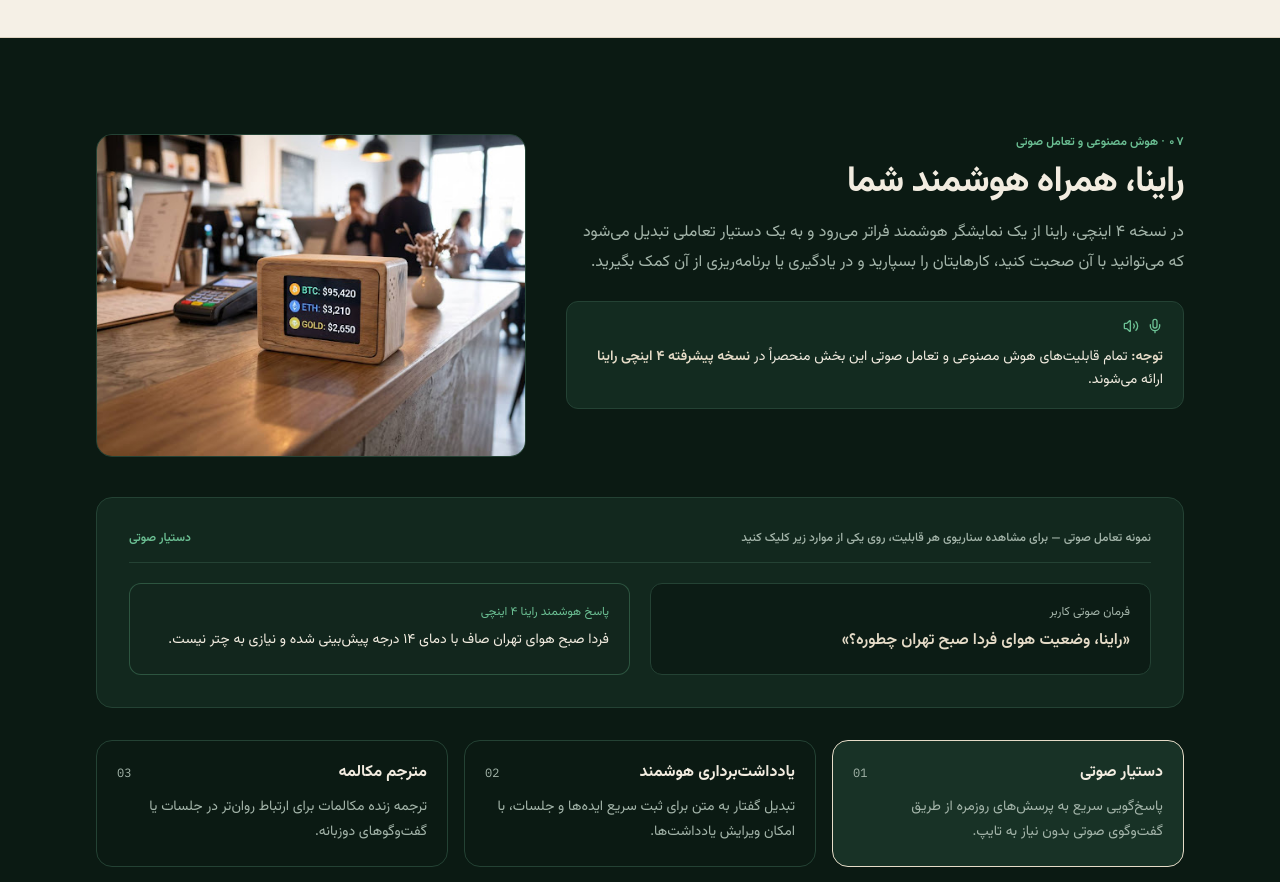
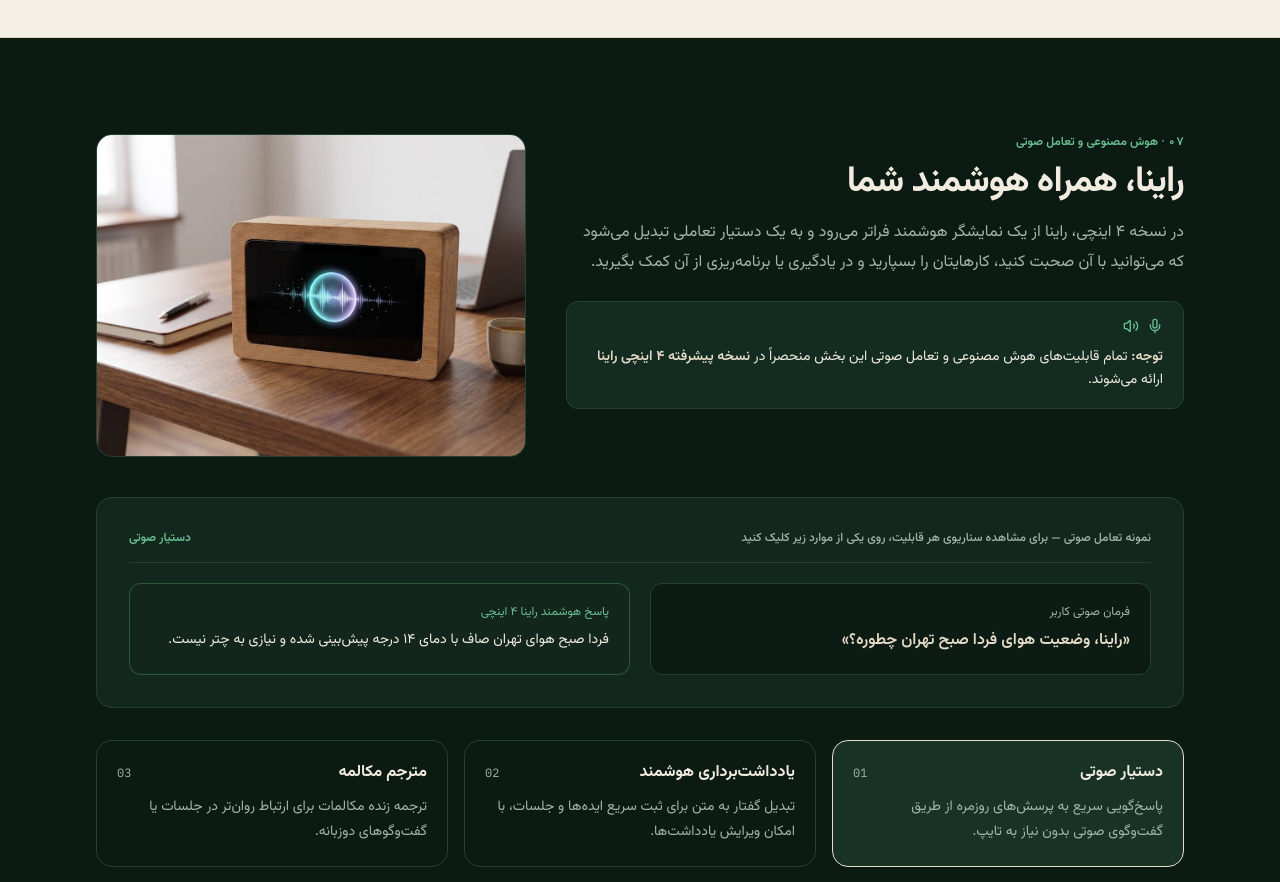
Before and after one commit to RayboneDev/rayar-landing, a React (Vite) app: page / in a window 1280 px wide. Shown: the part 6180-7062 px from the top of the page. Built offline with nearby package versions, Linux system fonts and the light colour scheme.

Commit message:
fixed the image

```diff
--- a/src/components/ExperienceAndAiSection.tsx
+++ b/src/components/ExperienceAndAiSection.tsx
@@ -148,7 +148,7 @@ export function ExperienceAndAiSection() {
 
             <div className="lg:col-span-5">
               <RaynaMediaFrame
-                imageName="img7.png"
+                imageName="img1.png"
                 alt="نسخه پیشرفته ۴ اینچی راینا مجهز به هوش مصنوعی، میکروفون و بلندگوی اختصاصی"
                 caption="نسخه ۴ اینچی با میکروفون، بلندگو و هوش مصنوعی"
                 chapterCode="۰۷ · 4-INCH AI"
```
Also changed, not shown: package.json (+7 -7 lines), 1 other file (tests, documents, lock files or other folders).
